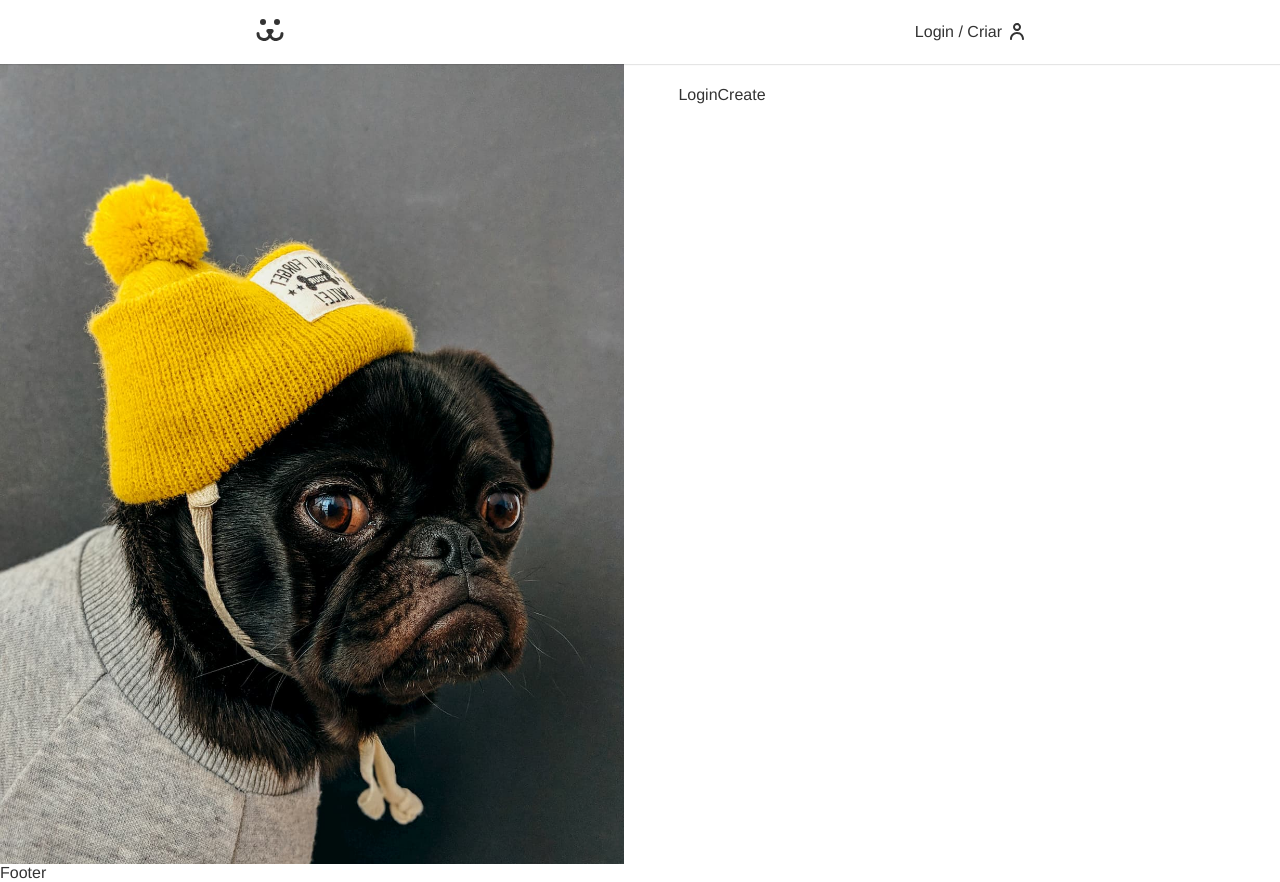
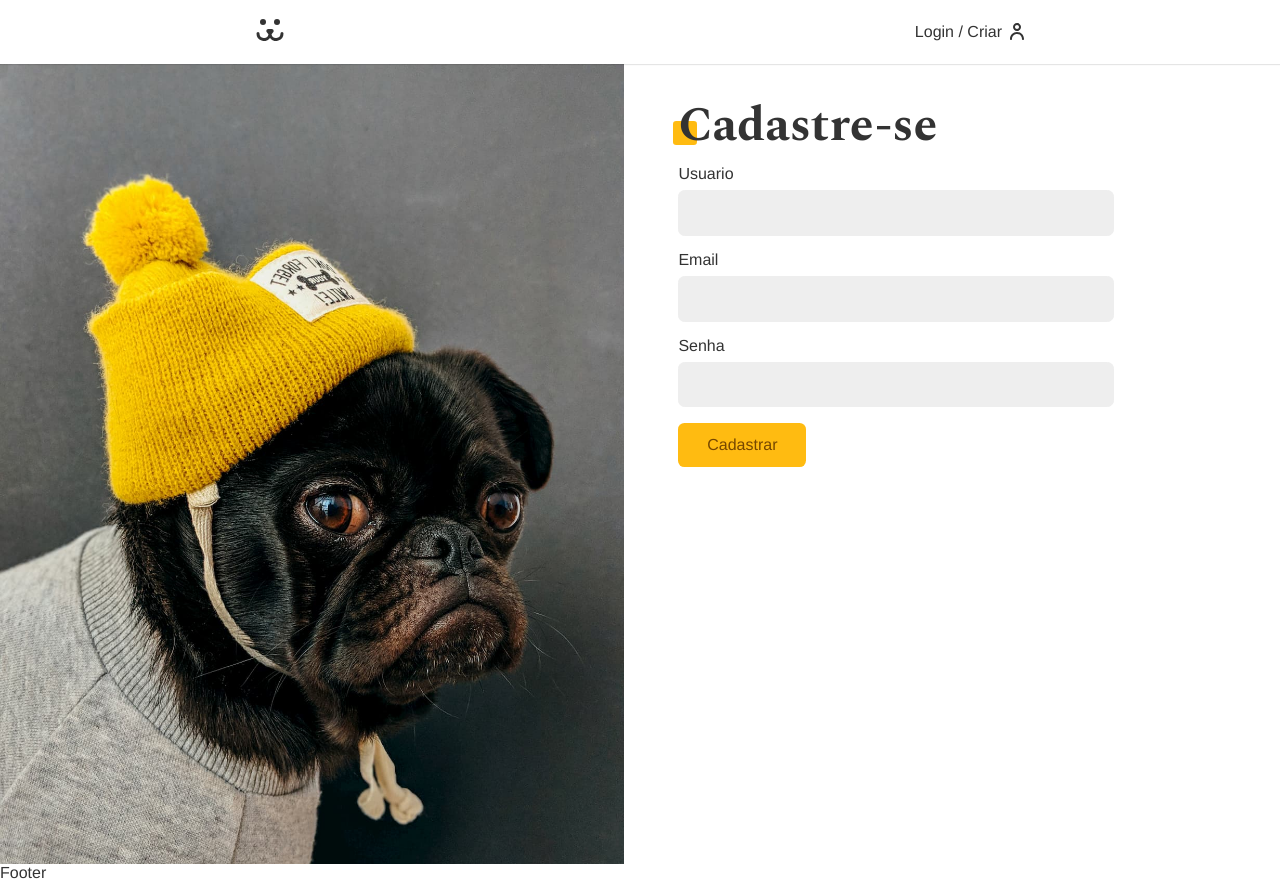
Before and after one commit to andrevenditti/dogs, a React (Vite) app: page /login/criar in a window 1280 px wide. Built offline with nearby package versions, Linux system fonts and the light colour scheme.

Commit message:
Add user create account

```diff
--- a/src/Contexts/UserContext.jsx
+++ b/src/Contexts/UserContext.jsx
@@ -1,5 +1,5 @@
 import React from 'react'
-import { TOKEN_POST, TOKEN_VALIDATE_POST, USER_GET } from '../api'
+import { TOKEN_POST, TOKEN_VALIDATE_POST, USER_GET, USER_POST } from '../api'
 import { useNavigate } from 'react-router-dom'
 
 export const UserContext = React.createContext()
@@ -26,7 +26,7 @@ export const UserStorage = ({ children }) => {
       setLoading(true)
       const { url, options } = TOKEN_POST({ username, password })
       const tokenRes = await fetch(url, options)
-      console.log(tokenRes)
+      // console.log(tokenRes)
       if (!tokenRes.ok) throw new Error(`Usuario invalido`)
       const { token } = await tokenRes.json()
       window.localStorage.setItem('token', token)
@@ -47,6 +47,21 @@ export const UserStorage = ({ children }) => {
     setLogin(false)
     window.localStorage.removeItem('token')
     navigate('/')
+  }
+
+  const userCreate = async (username, password, email) => {
+    try {
+      setError(null)
+      setLoading(true)
+      const { url, options } = USER_POST({ username, password, email })
+      const userCreateResponse = await fetch(url, options)
+      if (!userCreateResponse.ok) throw new Error('Erro na criacao')
+      await userCreateResponse.json()
+    } catch (error) {
+      setError(error.message)
+    } finally {
+      setLoading(false)
+    }
   }
 
   React.useEffect(() => {
@@ -72,7 +87,7 @@ export const UserStorage = ({ children }) => {
 
   return (
     <UserContext.Provider
-      value={{ userLogin, userLogout, data, error, loading, login }}
+      value={{ userCreate, userLogin, userLogout, data, error, loading, login }}
     >
       {children}
     </UserContext.Provider>
--- a/src/Hooks/useForm.jsx
+++ b/src/Hooks/useForm.jsx
@@ -3,8 +3,14 @@ import React from 'react'
 const validationTypes = {
   email: {
     regex:
-      /^(([^<>()[]\\.,;:s@"]+(.[^<>()[]\\.,;:s@"]+)*)|.(".+"))@(([[0-9]{1,3}.[0-9]{1,3}.[0-9]{1,3}.[0-9]{1,3}])|(([a-zA-Z-0-9]+.)+[a-zA-Z]{2,}))$/,
+      /^(([^<>()[\]\\.,;:\s@"]+(\.[^<>()[\]\\.,;:\s@"]+)*)|(".+"))@((\[[0-9]{1,3}\.[0-9]{1,3}\.[0-9]{1,3}\.[0-9]{1,3}])|(([a-zA-Z\-0-9]+\.)+[a-zA-Z]{2,}))$/,
     message: 'Preencha um email valido',
+  },
+  password: {
+    regex:
+      /^(?=.*[a-z])(?=.*[A-Z])(?=.*\d)(?=.*[@$!%*?&])[A-Za-z\d@$!%*?&]{8,}$/,
+    message:
+      'Minimo 8 caracteres, pelo menos uma letra maiuscula, uma letra minuscula, um numero e um carater especial[@$!%*?&]',
   },
 }
 
@@ -17,18 +23,23 @@ const useForm = (type) => {
     if (value.length === 0) {
       setError('Preencha um valor')
       return false
-    } else if (validationTypes[type] && !validationTypes[type].regex) {
+    } else if (
+      validationTypes[type] &&
+      !validationTypes[type].regex.test(value)
+    ) {
       setError(validationTypes[type].message)
+      console.log(!validationTypes[type].regex.test(value))
       return false
     } else {
-      setError(null)
+      setError((prevError) => (prevError ? null : prevError))
+      console.log('bateu')
       return true
     }
   }
 
   const onChange = ({ target }) => {
+    setValue(target.value)
     if (error) validate(target.value)
-    setValue(target.value)
   }
 
   return {
--- a/src/Pages/Login/LoginCreate.jsx
+++ b/src/Pages/Login/LoginCreate.jsx
@@ -1,5 +1,39 @@
 import React from 'react'
+import { Input } from '../../Components/Forms/Input'
+import useForm from '../../Hooks/useForm'
+import { Button } from '../../Components/Forms/Button'
+import { UserContext } from '../../Contexts/UserContext'
+import { Error } from '../../Components/Helper/Error'
 
 export const LoginCreate = () => {
-  return <div>LoginCreate</div>
+  const username = useForm()
+  const password = useForm()
+  const email = useForm('email')
+  const { error, loading, userCreate, userLogin } =
+    React.useContext(UserContext)
+
+  const handleCreateUser = (event) => {
+    event.preventDefault()
+
+    if (username.validate() && password.validate() && email.validate()) {
+      userCreate(username.value, password.value, email.value)
+    }
+  }
+
+  return (
+    <section className="animeLeft">
+      <h1 className="title">Cadastre-se</h1>
+      <form onSubmit={handleCreateUser}>
+        <Input {...username} type="text" label="Usuario" name="username" />
+        <Input {...email} type="email" label="Email" name="email" />
+        <Input {...password} type="password" label="Senha" name="password" />
+        {loading ? (
+          <Button disabled>Carregando...</Button>
+        ) : (
+          <Button>Cadastrar</Button>
+        )}
+        <Error error={error} />
+      </form>
+    </section>
+  )
 }
--- a/src/api.js
+++ b/src/api.js
@@ -1,3 +1,5 @@
+import { func } from 'prop-types'
+
 export const API_URL = 'https://dogsapi.origamid.dev/json'
 
 export function TOKEN_POST(body) {
@@ -36,3 +38,16 @@ export function TOKEN_VALIDATE_POST(token) {
     },
   }
 }
+
+export function USER_POST(body) {
+  return {
+    url: API_URL + '/api/user',
+    options: {
+      method: 'POST',
+      headers: {
+        'Content-Type': 'application/json',
+      },
+      body: JSON.stringify(body),
+    },
+  }
+}
```
